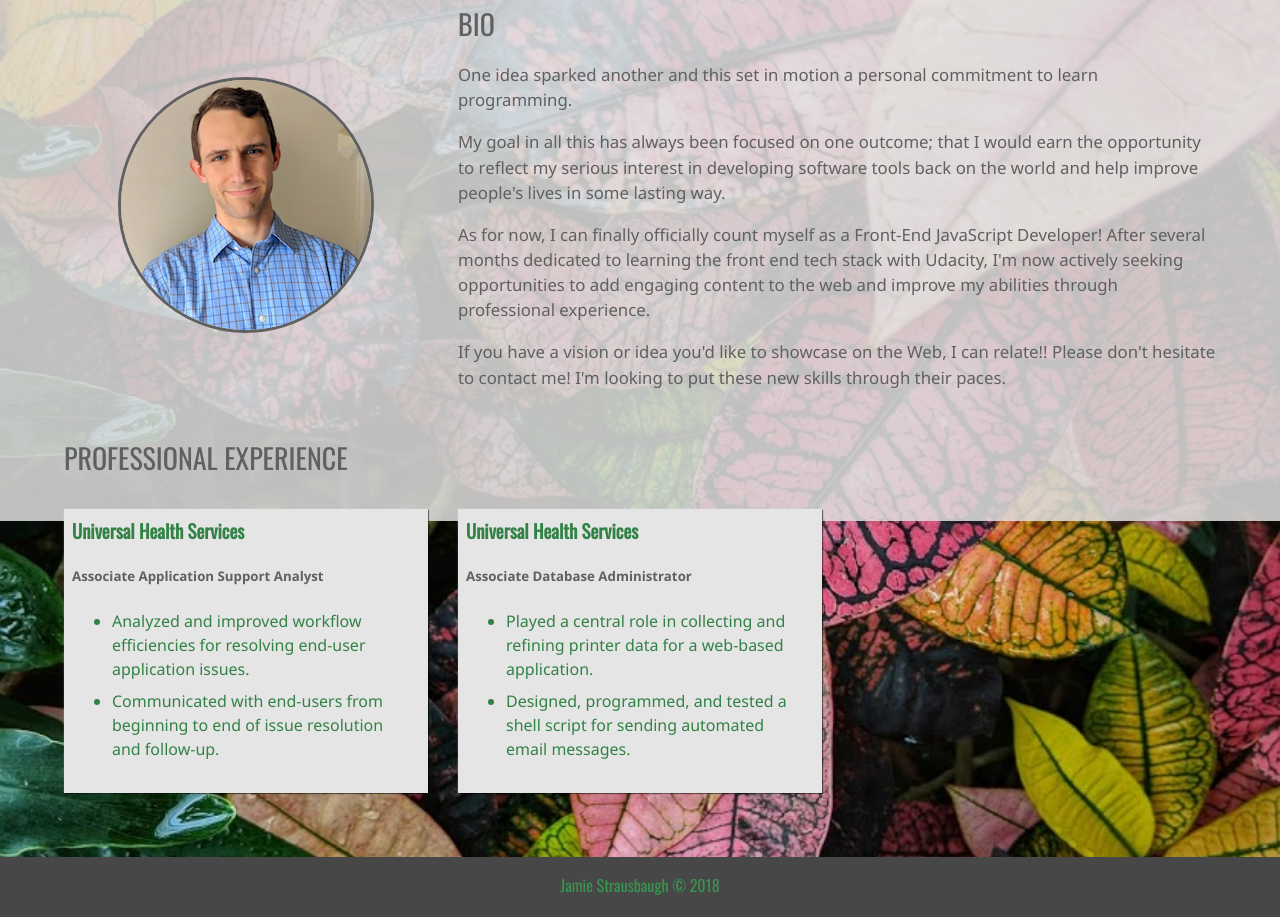
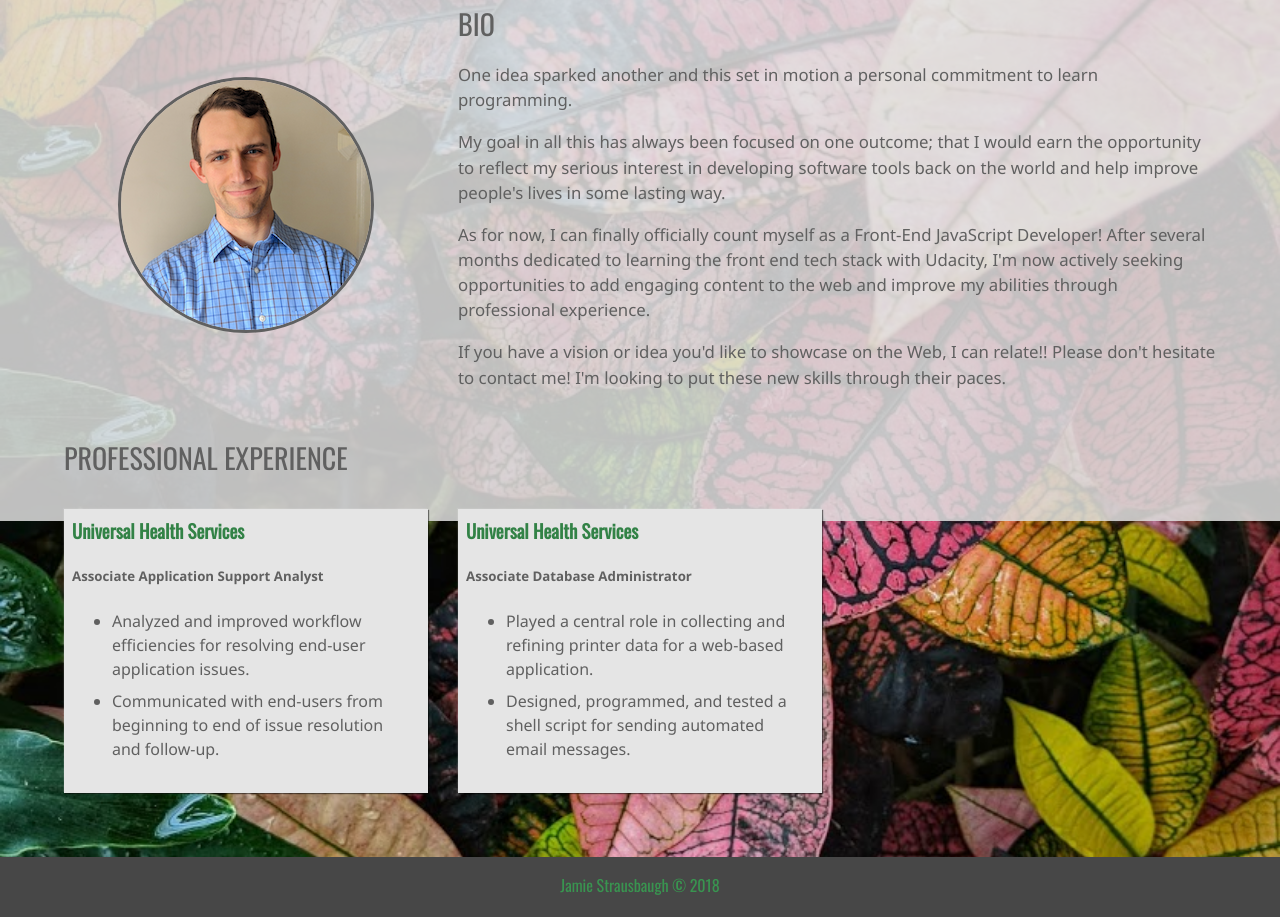
Before and after one commit to Jamoverjelly/responsive-portfolio, a website: page dist/about.html in a window 1280 px wide. Shown: the part 279-1196 px from the top of the page. Drawn offline with nearby package versions, Linux system fonts and the light colour scheme.

Commit message:
Updated colors of About Me list-items

```diff
--- a/scss/main.scss
+++ b/scss/main.scss
@@ -148,6 +148,7 @@ main {
 
       li {
         padding-bottom: 0.5rem;
+        color: #606060;
       }
     }
   }
```
Also changed, not shown: dist/css/main.css.
